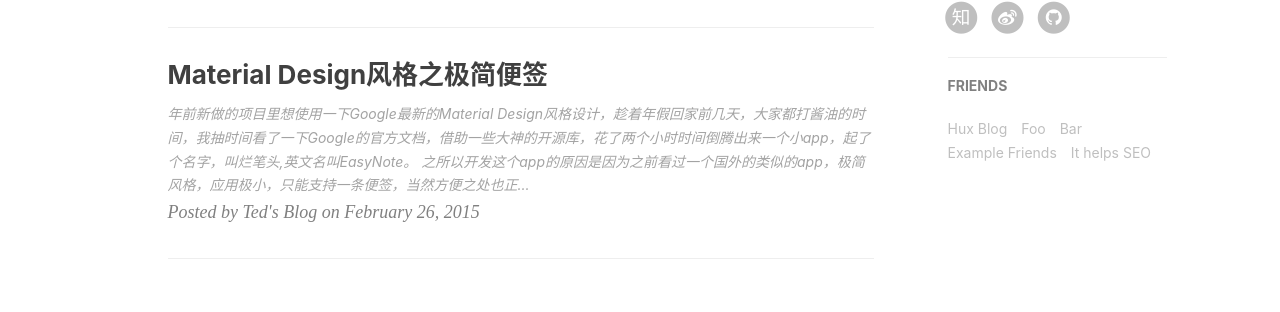
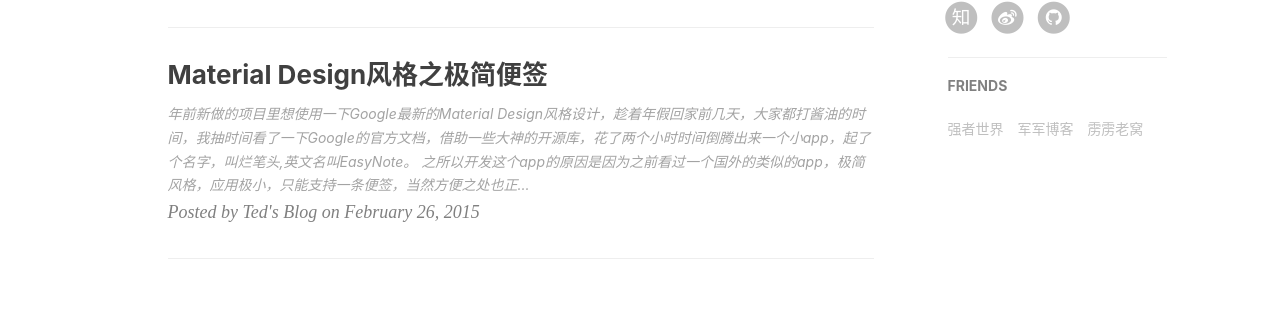
Before and after one commit to xiongwei-git/xiongwei-git.github.io, a Jekyll site: the page built from index.html, in a window 1280 px wide. Shown: the part 847-1159 px from the top of the page. Built offline with Jekyll 4.4.1, drawn with Linux system fonts in a browser that asks for light colours; nearby versions of some CDN libraries; the list of posts is cut into pages by our own code; comment, search, counter and statistics services are not loaded.

Commit message:
add new blog

```diff
--- a/_config.yml
+++ b/_config.yml
@@ -43,9 +43,9 @@ kramdown:
 #disqus_username: tedcoder.disqus.com
 
 # Duoshuo settings
-duoshuo_username: xiongwei
+duoshuo_username: pandaheroes
 # Share component is depend on Comment so we can NOT use share only.
-duoshuo_share: false                     # set to false if you want to use Comment without Sharing
+duoshuo_share: true                     # set to false if you want to use Comment without Sharing
 
 
 
@@ -75,19 +75,13 @@ featured-condition-size: 1              # A tag will be featured if the size of
 # Friends
 friends: [
     {
-        title: "Hux Blog",
-        href: "http://huangxuan.me"
+        title: "强者世界",
+        href: "http://dwrstc.github.io/"
     },{
-        title: "Foo",
-        href: "#"
+        title: "军军博客",
+        href: "http://pomeloj.farbox.com/"
     },{
-        title: "Bar",
-        href: "#"
-    },{
-        title: "Example Friends",
-        href: "#"
-    },{
-        title: "It helps SEO",
-        href: "#"
+        title: "雳雳老窝",
+        href: "http://cl.1024ab.tk/index.php?u=238665&vcencode=6735145096"
     }
 ]
```
